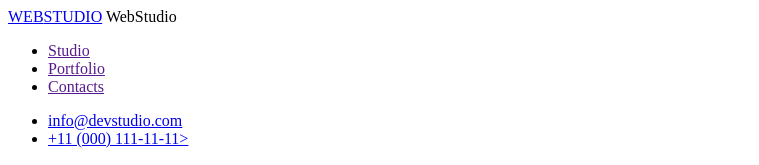
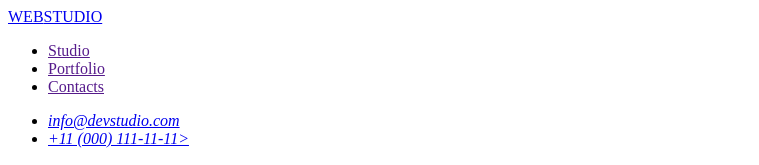
Before and after one commit to anastasivit/goit-markup-hw-01, a plain HTML site: page index.html in a window 1280 px wide. Shown: the top 165 px of the page, without its empty margins (0-759 px from the left). Drawn offline with Linux system fonts and the light colour scheme.

Commit message:
доопрацювала дз

```diff
--- a/index.html
+++ b/index.html
@@ -9,18 +9,19 @@
 <body>
     <header>
         <nav>
-            <a href="./images/Logo.jpg"><span>WEB</span>STUDIO</a>
-            WebStudio
+            <a href="./images/Logo.jpg" alt="WebStudio"><span>WEB</span>STUDIO</a>
             <ul>
                 <li><a href="">Studio</a> </li>
                 <li><a href="">Portfolio</a></li>
                 <li><a href="">Contacts</a></li>
             </ul>
         </nav>
-        <ul>
-            <li><a href="mailto:info@devstudio.com">info@devstudio.com</a></li>
-            <li><a href="tel:+110001111111">+11 (000) 111-11-11></a></li>
-        </ul>
+        <address>
+            <ul>
+                <li><a href="mailto:info@devstudio.com">info@devstudio.com</a></li>
+                <li><a href="tel:+110001111111">+11 (000) 111-11-11></a></li>
+            </ul>
+        </address>
     </header>
 
    <main>
@@ -102,7 +103,7 @@
    </main>
 
     <footer>
-        <a href="./images/Logo.jpg"><span>WEB</span>STUDIO</a>
+        <a href="./images/Logo.jpg" alt="WebStudio"><span>WEB</span>STUDIO</a>
         <p>Increase the flow of customers and
             sales for your business with digital
             marketing & growth solutions.</p>
```
